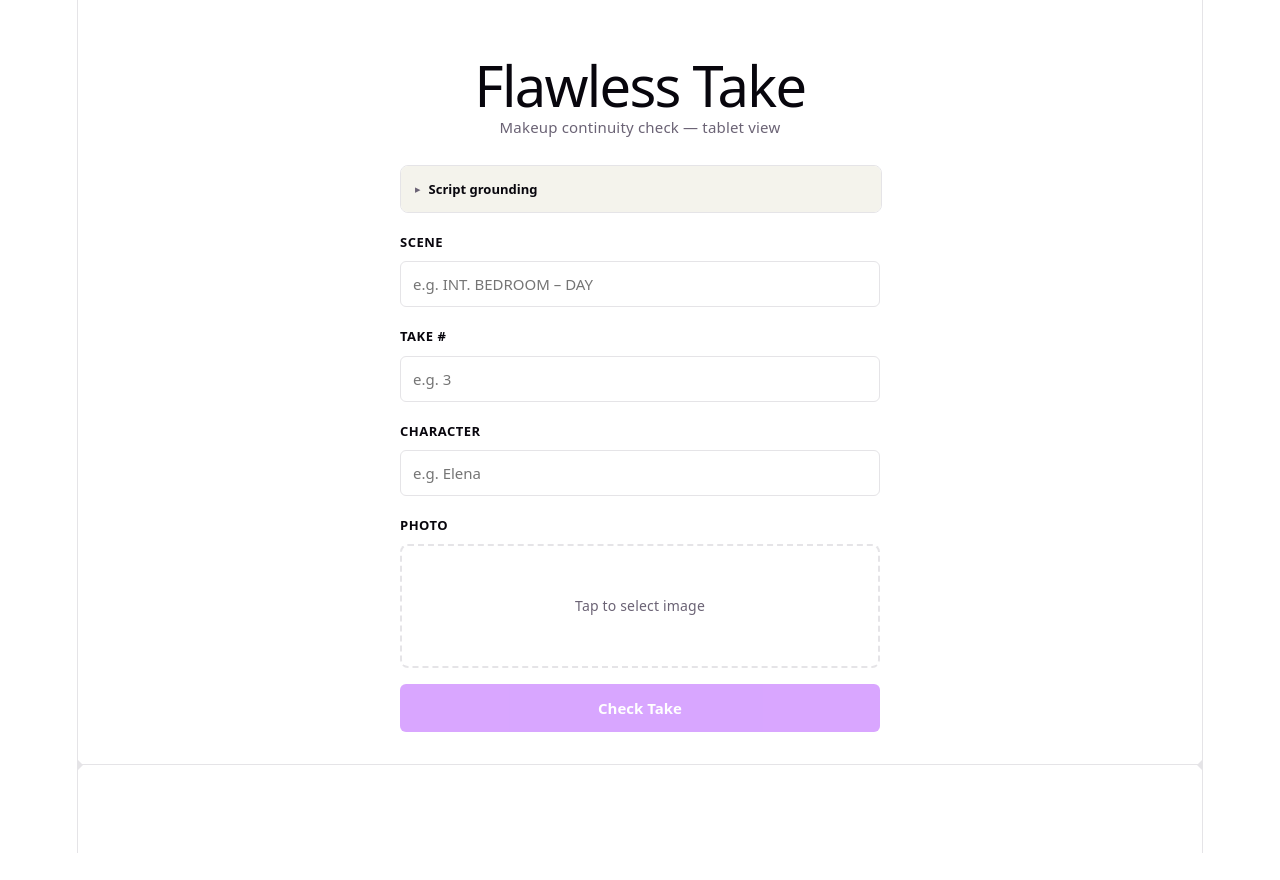
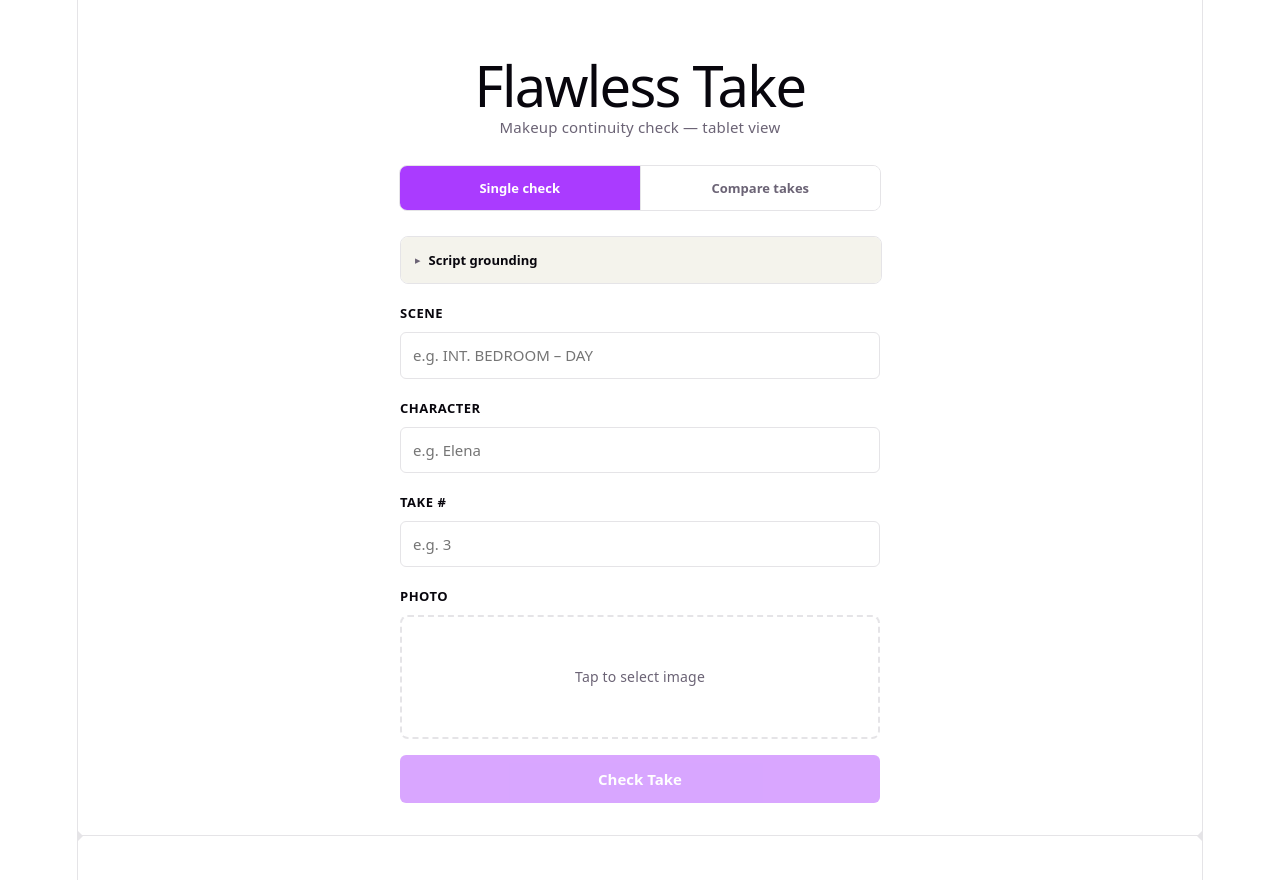
Before and after one commit to vero-code/flawless-take, a React (Vite) app: page / in a window 1280 px wide. Shown: the top 880 px of the page. Before the commit the page ends 853 px from the top, so only its background shows below. Built offline with nearby package versions, Linux system fonts and the light colour scheme.

Commit message:
feat: add take comparison — dual-image Gemini diff

```diff
--- a/src/App.css
+++ b/src/App.css
@@ -1,3 +1,74 @@
+/* ── Mode toggle ─────────────────────────────────────── */
+.mode-toggle {
+  display: flex;
+  width: 100%;
+  max-width: 480px;
+  border: 1px solid var(--border);
+  border-radius: 8px;
+  overflow: hidden;
+}
+
+.mode-btn {
+  flex: 1;
+  padding: 9px 12px;
+  font: inherit;
+  font-size: 13px;
+  font-weight: 600;
+  color: var(--text);
+  background: var(--bg);
+  border: none;
+  cursor: pointer;
+  transition: background 0.15s, color 0.15s;
+
+  &:first-child {
+    border-right: 1px solid var(--border);
+  }
+
+  &:hover:not(.mode-btn--active) {
+    background: var(--accent-bg);
+  }
+}
+
+.mode-btn--active {
+  background: var(--accent);
+  color: #fff;
+}
+
+/* ── Side-by-side pair ───────────────────────────────── */
+.form-row-pair {
+  display: grid;
+  grid-template-columns: 1fr 1fr;
+  gap: 12px;
+  width: 100%;
+}
+
+/* ── Match score badge ───────────────────────────────── */
+.match-badge {
+  display: inline-block;
+  font-size: 11px;
+  font-weight: 700;
+  text-transform: uppercase;
+  letter-spacing: 0.5px;
+  padding: 2px 8px;
+  border-radius: 99px;
+  vertical-align: middle;
+}
+
+.badge--good {
+  background: rgba(34, 197, 94, 0.15);
+  color: #16a34a;
+}
+
+.badge--fair {
+  background: rgba(234, 179, 8, 0.15);
+  color: #a16207;
+}
+
+.badge--poor {
+  background: rgba(239, 68, 68, 0.15);
+  color: #dc2626;
+}
+
 /* ── Script grounding panel ──────────────────────────── */
 .script-panel {
   width: 100%;
--- a/src/App.tsx
+++ b/src/App.tsx
@@ -2,6 +2,7 @@ import { useRef, useState } from 'react'
 import './App.css'
 
 const API_URL = 'http://localhost:8000/api/check-take'
+const COMPARE_URL = 'http://localhost:8000/api/compare-takes'
 const SCRIPT_URL = 'http://localhost:8000/api/upload-script'
 
 // ---------------------------------------------------------------------------
@@ -17,12 +18,26 @@ type CheckResult = {
   script_grounded: boolean
 }
 
+type CompareResult = {
+  scene: string
+  take_ref: string
+  take_current: string
+  character: string
+  ref_filename: string
+  cur_filename: string
+  differences: string
+  risk_level: string
+  match_score: string
+  script_grounded: boolean
+}
+
 type ScriptNotes = {
   scenes: { scene_number: string; heading: string; characters: string[]; continuity_notes: string }[]
   characters: { name: string; appearance_notes: string }[]
   general_notes: string
 }
 
+type Mode = 'single' | 'compare'
 type Status = 'idle' | 'loading' | 'success' | 'error'
 
 // ---------------------------------------------------------------------------
@@ -170,55 +185,138 @@ function ScriptPanel({ onContext }: { onContext: (ctx: string) => void }) {
 }
 
 // ---------------------------------------------------------------------------
+// Reusable image drop zone
+// ---------------------------------------------------------------------------
+function ImageDrop({
+  id, label, preview, inputRef, onChange,
+}: {
+  id: string
+  label: string
+  preview: string | null
+  inputRef: React.RefObject<HTMLInputElement>
+  onChange: (e: React.ChangeEvent<HTMLInputElement>) => void
+}) {
+  return (
+    <div className="form-row">
+      <label htmlFor={id}>{label}</label>
+      <div className="file-drop" onClick={() => inputRef.current?.click()}>
+        {preview
+          ? <img src={preview} className="file-preview" alt={label} />
+          : <span className="file-placeholder">Tap to select image</span>
+        }
+        <input ref={inputRef} id={id} type="file" accept="image/*"
+          capture="environment" onChange={onChange} required />
+      </div>
+    </div>
+  )
+}
+
+// ---------------------------------------------------------------------------
+// Match score badge
+// ---------------------------------------------------------------------------
+const SCORE_CLASS: Record<string, string> = {
+  GOOD: 'badge--good',
+  FAIR: 'badge--fair',
+  POOR: 'badge--poor',
+}
+
+function MatchBadge({ score }: { score: string }) {
+  return (
+    <span className={`match-badge ${SCORE_CLASS[score] ?? ''}`}>{score}</span>
+  )
+}
+
+// ---------------------------------------------------------------------------
 // Main app
 // ---------------------------------------------------------------------------
 function App() {
+  const [mode, setMode] = useState<Mode>('single')
   const [scene, setScene] = useState('')
   const [take, setTake] = useState('')
+  const [takeRef, setTakeRef] = useState('')
+  const [takeCurrent, setTakeCurrent] = useState('')
   const [character, setCharacter] = useState('')
   const [file, setFile] = useState<File | null>(null)
   const [preview, setPreview] = useState<string | null>(null)
+  const [refFile, setRefFile] = useState<File | null>(null)
+  const [refPreview, setRefPreview] = useState<string | null>(null)
+  const [curFile, setCurFile] = useState<File | null>(null)
+  const [curPreview, setCurPreview] = useState<string | null>(null)
   const [scriptContext, setScriptContext] = useState('')
   const [status, setStatus] = useState<Status>('idle')
   const [result, setResult] = useState<CheckResult | null>(null)
+  const [compareResult, setCompareResult] = useState<CompareResult | null>(null)
   const [errorMsg, setErrorMsg] = useState<string | null>(null)
   const fileInputRef = useRef<HTMLInputElement>(null)
+  const refInputRef = useRef<HTMLInputElement>(null)
+  const curInputRef = useRef<HTMLInputElement>(null)
 
-  function handleFileChange(e: React.ChangeEvent<HTMLInputElement>) {
-    const chosen = e.target.files?.[0] ?? null
-    setFile(chosen)
-    setPreview(chosen ? URL.createObjectURL(chosen) : null)
+  function switchMode(m: Mode) {
+    setMode(m)
+    setStatus('idle')
+    setResult(null)
+    setCompareResult(null)
+    setErrorMsg(null)
   }
 
-  async function handleSubmit(e: React.FormEvent) {
+  function makeFileHandler(
+    setter: (f: File | null) => void,
+    previewSetter: (u: string | null) => void,
+  ) {
+    return (e: React.ChangeEvent<HTMLInputElement>) => {
+      const f = e.target.files?.[0] ?? null
+      setter(f)
+      previewSetter(f ? URL.createObjectURL(f) : null)
+    }
+  }
+
+  async function handleSingleSubmit(e: React.FormEvent) {
     e.preventDefault()
     if (!file) return
-
-    setStatus('loading')
-    setResult(null)
-    setErrorMsg(null)
-
+    setStatus('loading'); setResult(null); setErrorMsg(null)
     const body = new FormData()
     body.append('scene', scene)
     body.append('take', take)
     body.append('character', character)
     body.append('file', file)
     body.append('script_context', scriptContext)
-
     try {
       const res = await fetch(API_URL, { method: 'POST', body })
-      if (!res.ok) {
-        const text = await res.text()
-        throw new Error(`${res.status} ${res.statusText}: ${text}`)
-      }
-      const data: CheckResult = await res.json()
-      setResult(data)
+      if (!res.ok) throw new Error(`${res.status} ${res.statusText}: ${await res.text()}`)
+      setResult(await res.json())
       setStatus('success')
     } catch (err) {
       setErrorMsg(err instanceof Error ? err.message : String(err))
       setStatus('error')
     }
   }
+
+  async function handleCompareSubmit(e: React.FormEvent) {
+    e.preventDefault()
+    if (!refFile || !curFile) return
+    setStatus('loading'); setCompareResult(null); setErrorMsg(null)
+    const body = new FormData()
+    body.append('scene', scene)
+    body.append('take_ref', takeRef)
+    body.append('take_current', takeCurrent)
+    body.append('character', character)
+    body.append('reference', refFile)
+    body.append('current', curFile)
+    body.append('script_context', scriptContext)
+    try {
+      const res = await fetch(COMPARE_URL, { method: 'POST', body })
+      if (!res.ok) throw new Error(`${res.status} ${res.statusText}: ${await res.text()}`)
+      setCompareResult(await res.json())
+      setStatus('success')
+    } catch (err) {
+      setErrorMsg(err instanceof Error ? err.message : String(err))
+      setStatus('error')
+    }
+  }
+
+  const isSingle = mode === 'single'
+  const submitDisabled = status === 'loading' ||
+    (isSingle ? !file : !refFile || !curFile)
 
   return (
     <>
@@ -228,73 +326,81 @@ function App() {
           <p className="subtitle">Makeup continuity check — tablet view</p>
         </div>
 
-        <form className="check-form" onSubmit={handleSubmit}>
+        {/* Mode toggle */}
+        <div className="mode-toggle">
+          <button type="button"
+            className={`mode-btn ${isSingle ? 'mode-btn--active' : ''}`}
+            onClick={() => switchMode('single')}>
+            Single check
+          </button>
+          <button type="button"
+            className={`mode-btn ${!isSingle ? 'mode-btn--active' : ''}`}
+            onClick={() => switchMode('compare')}>
+            Compare takes
+          </button>
+        </div>
+
+        <form className="check-form"
+          onSubmit={isSingle ? handleSingleSubmit : handleCompareSubmit}>
           <ScriptPanel onContext={setScriptContext} />
 
+          {/* Common fields */}
           <div className="form-row">
             <label htmlFor="scene">Scene</label>
-            <input
-              id="scene"
-              type="text"
-              placeholder="e.g. INT. BEDROOM – DAY"
-              value={scene}
-              onChange={e => setScene(e.target.value)}
-              required
-            />
-          </div>
-
-          <div className="form-row">
-            <label htmlFor="take">Take #</label>
-            <input
-              id="take"
-              type="text"
-              placeholder="e.g. 3"
-              value={take}
-              onChange={e => setTake(e.target.value)}
-              required
-            />
+            <input id="scene" type="text" placeholder="e.g. INT. BEDROOM – DAY"
+              value={scene} onChange={e => setScene(e.target.value)} required />
           </div>
 
           <div className="form-row">
             <label htmlFor="character">Character</label>
-            <input
-              id="character"
-              type="text"
-              placeholder="e.g. Elena"
-              value={character}
-              onChange={e => setCharacter(e.target.value)}
-              required
-            />
+            <input id="character" type="text" placeholder="e.g. Elena"
+              value={character} onChange={e => setCharacter(e.target.value)} required />
           </div>
 
-          <div className="form-row">
-            <label htmlFor="photo">Photo</label>
-            <div className="file-drop" onClick={() => fileInputRef.current?.click()}>
-              {preview
-                ? <img src={preview} className="file-preview" alt="Selected photo" />
-                : <span className="file-placeholder">Tap to select image</span>
-              }
-              <input
-                ref={fileInputRef}
-                id="photo"
-                type="file"
-                accept="image/*"
-                capture="environment"
-                onChange={handleFileChange}
-                required
-              />
+          {/* Single mode */}
+          {isSingle && <>
+            <div className="form-row">
+              <label htmlFor="take">Take #</label>
+              <input id="take" type="text" placeholder="e.g. 3"
+                value={take} onChange={e => setTake(e.target.value)} required />
             </div>
-          </div>
+            <ImageDrop id="photo" label="Photo" preview={preview}
+              inputRef={fileInputRef}
+              onChange={makeFileHandler(setFile, setPreview)} />
+          </>}
 
-          <button
-            type="submit"
-            className="submit-btn"
-            disabled={status === 'loading' || !file}
-          >
-            {status === 'loading' ? 'Checking…' : 'Check Take'}
+          {/* Compare mode */}
+          {!isSingle && <>
+            <div className="form-row-pair">
+              <div className="form-row">
+                <label htmlFor="take-ref">Reference take #</label>
+                <input id="take-ref" type="text" placeholder="e.g. 2"
+                  value={takeRef} onChange={e => setTakeRef(e.target.value)} required />
+              </div>
+              <div className="form-row">
+                <label htmlFor="take-cur">Current take #</label>
+                <input id="take-cur" type="text" placeholder="e.g. 3"
+                  value={takeCurrent} onChange={e => setTakeCurrent(e.target.value)} required />
+              </div>
+            </div>
+            <div className="form-row-pair">
+              <ImageDrop id="ref-photo" label="Reference photo"
+                preview={refPreview} inputRef={refInputRef}
+                onChange={makeFileHandler(setRefFile, setRefPreview)} />
+              <ImageDrop id="cur-photo" label="Current photo"
+                preview={curPreview} inputRef={curInputRef}
+                onChange={makeFileHandler(setCurFile, setCurPreview)} />
+            </div>
+          </>}
+
+          <button type="submit" className="submit-btn" disabled={submitDisabled}>
+            {status === 'loading'
+              ? 'Analysing…'
+              : isSingle ? 'Check Take' : 'Compare Takes'}
           </button>
         </form>
 
+        {/* Single result */}
         {status === 'success' && result && (
           <div className="result-box result-box--ok">
             <p className="result-label">
@@ -304,6 +410,22 @@ function App() {
             <Markdown text={result.result} />
             <p className="result-meta-line">
               {result.filename} · {(result.size_bytes / 1024).toFixed(1)} KB
+            </p>
+          </div>
+        )}
+
+        {/* Compare result */}
+        {status === 'success' && compareResult && (
+          <div className="result-box result-box--ok">
+            <p className="result-label">
+              Comparison — {compareResult.character} · Scene {compareResult.scene}
+              · Take {compareResult.take_ref} vs {compareResult.take_current}
+              {' '}<MatchBadge score={compareResult.match_score} />
+              {compareResult.script_grounded && <span className="grounded-badge"> · script grounded</span>}
+            </p>
+            <Markdown text={compareResult.differences} />
+            <p className="result-meta-line">
+              REF: {compareResult.ref_filename} · CUR: {compareResult.cur_filename}
             </p>
           </div>
         )}
```
Also changed, not shown: 1 other file (tests, documents, lock files or other folders).
